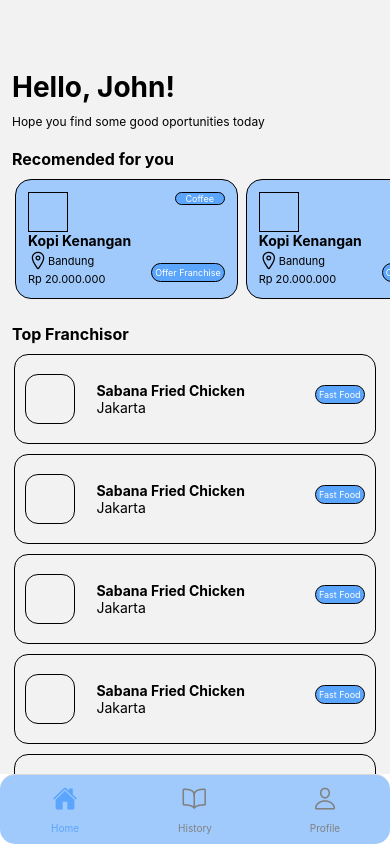
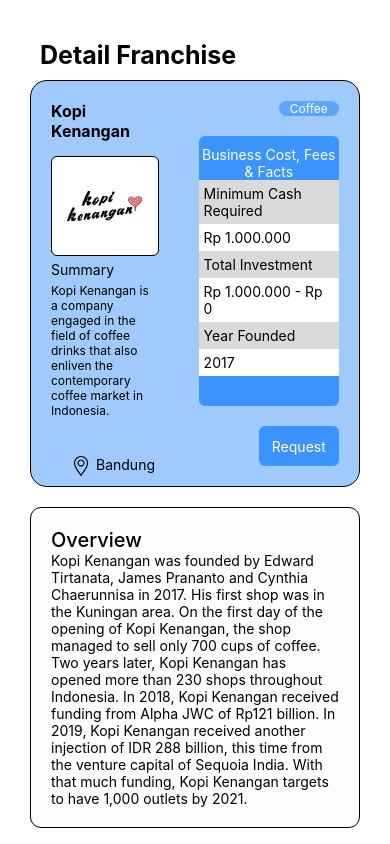
Before and after one commit to ghifarifa/Waralobby-App, a React Native app: screen /DetailFranchise in a window 390 px wide. Built offline with nearby package versions, Linux system fonts and the light colour scheme.

Commit message:
add RequestForm.js and update DetailFranchise.js

```diff
--- a/App.js
+++ b/App.js
@@ -6,9 +6,11 @@
 import History from './pages/History'
 import Navbar from './components/Navbar'
 import MainPage from './pages/MainPage'
+import DetailFranchise from './pages/DetailFranchise';
+import RequestForm from './pages/RequestForm'
 export default function App() {
   return (
-    <MainPage />
+    <DetailFranchise />
     // <View style={styles.container}>
     //   {/* <History /> */}
     //   {/* <Navbar /> */}
--- a/package.json
+++ b/package.json
@@ -17,7 +17,8 @@
     "react": "17.0.1",
     "react-dom": "17.0.1",
     "react-native": "0.64.3",
-    "react-native-web": "0.17.1"
+    "react-native-web": "0.17.1",
+    "expo-image-picker": "~12.0.1"
   },
   "devDependencies": {
     "@babel/core": "^7.12.9"
--- a/pages/DetailFranchise.js
+++ b/pages/DetailFranchise.js
@@ -1,7 +1,15 @@
-import { Pressable, StyleSheet, Text, Image, FlatList, ScrollView, View } from 'react-native';
+import { StyleSheet, Text, Image, ScrollView, View, TouchableOpacity } from 'react-native';
+
+
 
 const DetailFranchise = () => {
+    const data = [
+        {key: 'Minimum Cash Required', value: 'Rp 1.000.000'},
+        {key: 'Total Investment', value: 'Rp 1.000.000 - Rp 0'},
+        {key: 'Year Founded', value: '2017'},
+    ];
     return(
+        <ScrollView>
         <View style = {styles.container}>
             <Text style={{fontWeight: 'bold', fontSize: 25, margin: 10,}}>Detail Franchise</Text>
             <View style={styles.franchiseSum}>
@@ -11,9 +19,9 @@
                         <Image source={require('../assets/logo.png')} style={styles.franchiseLogo}/>
                     </View>
                     <Text style={{marginTop: 5, marginBottom: 5}}>Summary</Text>
-                    <Text style={{textAlign: 'justify', fontSize: 12,}}>
-                        Lorem ipsum dolor sit amet, consectetur adipiscing elit,
-                        sed do eiusmod tempor incididunt ut labore et dolore magna aliqua.
+                    <Text style={{textAlign: 'left', fontSize: 12, maxHeight: 134,}}>
+                    Kopi Kenangan is a company engaged in the field of coffee drinks that also enliven the contemporary coffee market in Indonesia.
+
                     </Text>
                     <View style={styles.location}>
                         <Image source={require('../assets/location.png')} style={styles.locationLogo} />
@@ -25,14 +33,9 @@
                         <Text style={{fontSize: 12, textAlign: 'center', color: 'white'}}>Coffee</Text>
                     </View>
                     <View style={styles.priceBox}>
-                        <Text style={{fontSize: 17, textAlign: 'center', color: 'white'}}>Info Biaya</Text>
-                            <FlatList
-                                        data={[
-                                        {key: 'Biaya Minimum', value: 'Rp 1.000.000'},
-                                        {key: 'Penghasilan Minimum', value: 'Rp 1.000.000'},
-                                        {key: 'Total Investasi', value: 'Rp 1.000.000'},
-                                        ]}
-                                        renderItem={({item}) =>
+                        <Text style={{fontSize: 14, textAlign: 'center', color: 'white'}}>Business Cost, Fees & Facts</Text>
+                           {data.map( item => {
+                               return(
                                 <View >
                                     <View style={{backgroundColor: '#DADADA', padding: 5}}>
                                         <Text>{item.key}</Text>
@@ -40,27 +43,28 @@
                                     <View style={{backgroundColor: '#FFFFFF', padding: 5}}>
                                         <Text>{item.value}</Text>
                                     </View>
-                                            </View>}
-                            />
                                 </View>
-                    <Pressable style={{backgroundColor: '#3B93FC', borderRadius: 6, marginTop: 20, padding: 5, maxWidth: 100, maxHeight: 100, marginLeft: 37,}}>
-                        <Text style={{fontSize: 12, textAlign: 'center', color: 'white'}}>Apply Franchise</Text>
-                    </Pressable>
+                               )
+                           })
+                           }
+                    </View>
+                    <TouchableOpacity style={{backgroundColor: '#3B93FC', borderRadius: 6, marginTop: 20, padding: 5, maxWidth: 100, height: 40, marginLeft: 60, justifyContent: 'center', position: 'relative'}}>
+                        <Text style={{fontSize: 14, textAlign: 'center', color: 'white'}}>Request</Text>
+                    </TouchableOpacity>
                 </View>
 
             </View>
             <View style={styles.overview}>
-                <Text>Overview</Text>
+                <Text style={{fontSize: 20, fontWeight: '500'}}>Overview</Text>
                 <View>
                     <Text>
-                    Lorem ipsum dolor sit amet, consectetur adipiscing elit, sed do eiusmod tempor incididunt ut labore et dolore magna aliqua.
-                    Ut enim ad minim veniam, quis nostrud exercitation ullamco laboris nisi ut aliquip ex ea commodo consequat.
-                    Duis aute irure dolor in reprehenderit in voluptate velit esse cillum dolore eu fugiat nulla pariatur.
-                    Excepteur sint occaecat cupidatat non proident, sunt in culpa qui officia deserunt mollit anim id est laborum.
+                    Kopi Kenangan was founded by Edward Tirtanata, James Prananto and Cynthia Chaerunnisa in 2017. His first shop was in the Kuningan area. On the first day of the opening of Kopi Kenangan, the shop managed to sell only 700 cups of coffee. Two years later, Kopi Kenangan has opened more than 230 shops throughout Indonesia.
+                    In 2018, Kopi Kenangan received funding from Alpha JWC of Rp121 billion. In 2019, Kopi Kenangan received another injection of IDR 288 billion, this time from the venture capital of Sequoia India. With that much funding, Kopi Kenangan targets to have 1,000 outlets by 2021.
                     </Text>
                 </View>
             </View>
         </View>
+        </ScrollView>
     )
 };
 
@@ -80,6 +84,8 @@
         flexDirection: 'row',
         backgroundColor: '#A0CAFC',
         borderRadius : 17,
+        borderWidth : 1,
+        borderColor : 'black',
     },
     container : {
         margin : 10,
@@ -98,14 +104,15 @@
         alignItems: 'flex-start',
         flexDirection: 'row',
         margin : 5,
-        marginTop: 30,
-
+        marginTop : 355,
+        marginLeft : 20,
+        position: 'absolute',
     },
     overview : {
         borderColor: 'black',
         borderWidth : 0.3,
         borderRadius : 11,
-        padding : 10,
+        padding : 20,
         marginTop : 20,
         backgroundColor: '#FDFDFD',
 
@@ -119,6 +126,7 @@
        borderWidth : 1,
        borderColor : 'black',
        justifyContent : 'center',
+       alignItems: 'center',
        },
    priceBox : {
       marginTop: 20,
--- /dev/null
+++ b/pages/RequestForm.js
@@ -0,0 +1,108 @@
+import React from "react";
+import { Pressable, StyleSheet, Text, Image, TextInput, View, TouchableOpacity, ScrollView } from 'react-native';
+import * as ImagePicker from 'expo-image-picker';
+
+
+const RequestForm = () => {
+    const [number, onChangeNumber] = React.useState(null);
+    const [loc, onChangeLoc] = React.useState(null);
+    const [selectedImage, setSelectedImage] = React.useState(null);
+    let openImagePickerAsync = async () => {
+      let permissionResult = await ImagePicker.requestCameraRollPermissionsAsync();
+
+      if (permissionResult.granted === false) {
+        alert('Permission to access camera roll is required!');
+        return;
+      }
+
+      let pickerResult = await ImagePicker.launchImageLibraryAsync();
+      if (pickerResult.cancelled === true) {
+        return;
+      }
+
+      setSelectedImage({ localUri: pickerResult.uri });
+    };
+    return(
+        <ScrollView style={styles.container}>
+            <Text style={{fontWeight: 'bold', fontSize: 25, margin: 10,}}>Request Form</Text>
+            <View style={styles.containerForm}>
+                <Text style={{margin: 10,}}>Business Capital</Text>
+                <TextInput
+                    style={styles.input}
+                    onChangeText={onChangeNumber}
+                    value={number}
+                    placeholder='Enter a number in rupiah. Ex: 1.0000.000'
+                    keyboardType="numeric"
+                />
+                <Text style={{margin: 10,}}>Business Address</Text>
+                <TextInput
+                        style={styles.input}
+                        onChangeText={onChangeLoc}
+                        value={loc}
+                        placeholder='Enter an address. Ex: Jln. Merpati...'
+                    />
+                <Text style={{margin: 10,}}>Location Picture</Text>
+                <View styles={styles.buttonArea}>
+                  <TouchableOpacity onPress={openImagePickerAsync} style={styles.button}>
+                      <Text style={styles.buttonText}>Pick a photo</Text>
+                  </TouchableOpacity>
+                </View>
+                {selectedImage !== null?
+                <View style={styles.containerImage}>
+                  <Image source={{ uri: selectedImage.localUri }} style={styles.thumbnail} />
+                </View> : <View></View>}
+
+            </View>
+            <TouchableOpacity active={selectedImage && number && loc? true : false} disabled={selectedImage && number && loc? false : true} style={{backgroundColor: '#3B93FC', borderRadius: 6, marginTop: 15, padding: 5, maxWidth: 100, height: 40, marginLeft: 265, justifyContent: 'center',}} >
+                        <Text style={{fontSize: 12, textAlign: 'center', color: 'white'}}>Submit</Text>
+            </TouchableOpacity>
+        </ScrollView>
+    )
+}
+
+const styles = StyleSheet.create({
+  container: {
+    margin : 10,
+    padding : 20,
+  },
+  containerForm: {
+    borderWidth: 0.3,
+    borderColor: 'black',
+    borderRadius: 11,
+    padding: 10,
+    backgroundColor: '#FDFDFD',
+  },
+  containerImage: {
+    backgroundColor: '#fff',
+    alignItems: 'center',
+    justifyContent: 'center',
+    },
+  input: {
+    height: 40,
+    margin: 10,
+    borderWidth: 1,
+    padding: 10,
+    },
+  buttonArea: {
+      justifyContent: 'center',
+    },
+  button: {
+    backgroundColor: 'white',
+    borderWidth : 0.3,
+    borderColor : 'black',
+    padding: 20,
+    borderRadius: 5,
+    maxWidth : 120,
+    margin: 8,
+    marginLeft: 100,
+    marginTop: 20,
+    marginBottom: 10,
+      },
+  thumbnail: {
+    width: 250,
+    height: 250,
+    resizeMode: 'contain',
+    },
+  });
+
+export default RequestForm;
```
Also changed, not shown: 1 other file (tests, documents, lock files or other folders). Lines whose indentation alone changed are shown as unchanged.
